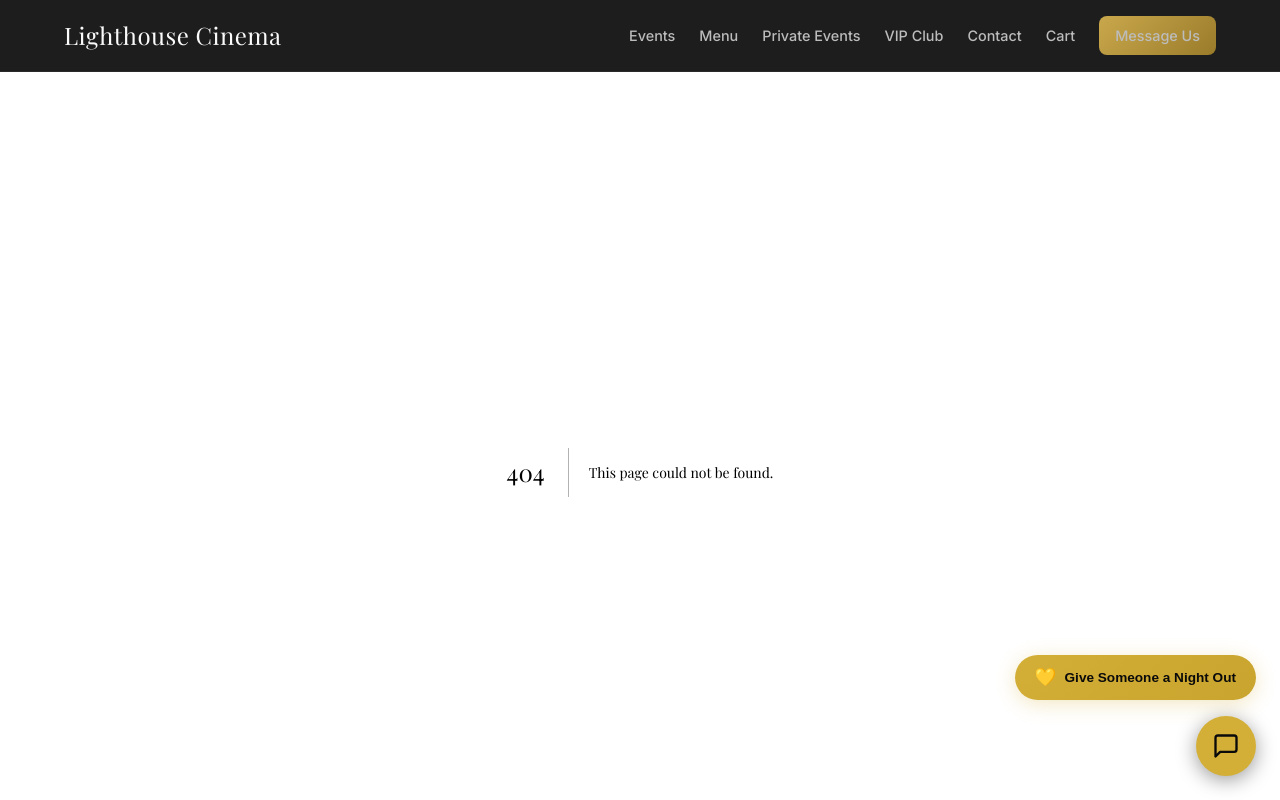
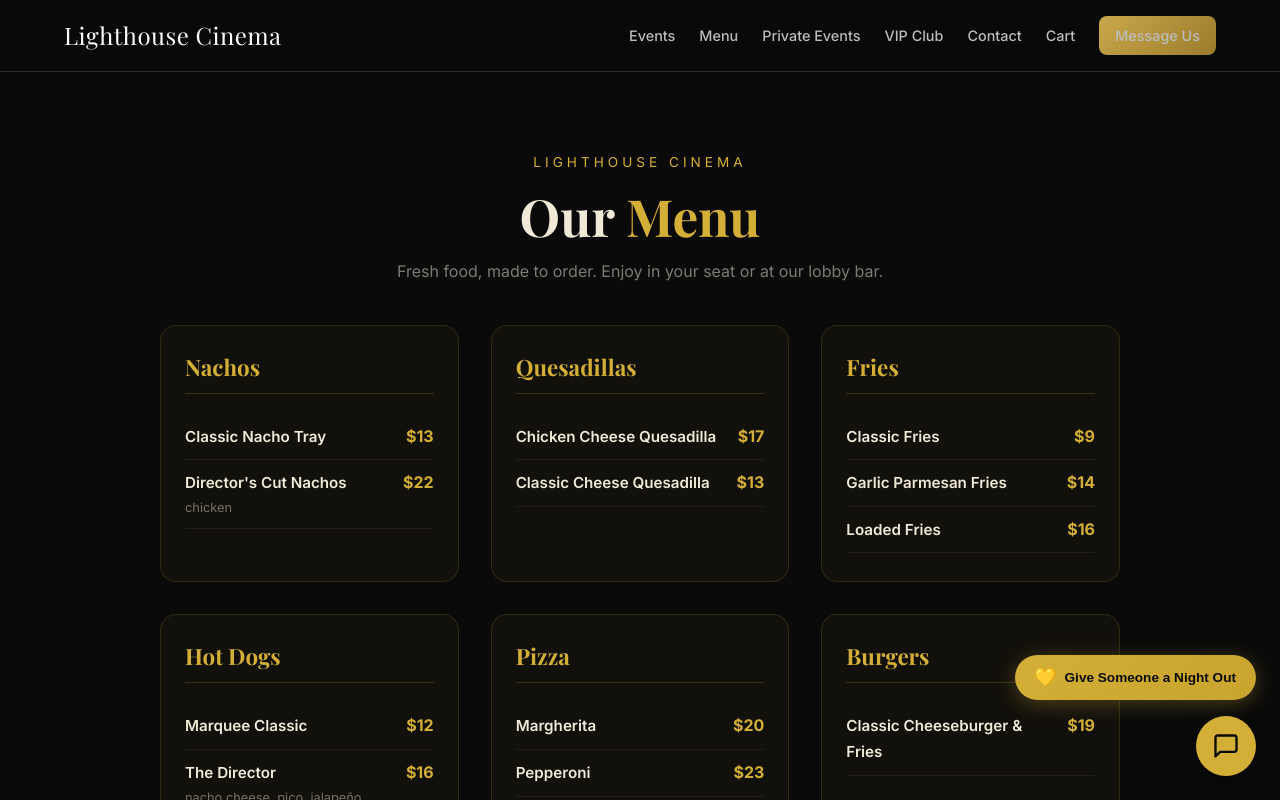
Before and after one commit to lighthousecinemapg-cyber/lighthouse-cinema, a Next.js app: page /menu in a window 1280 px wide. Before the commit this address had no page. Shown: the top 800 px of the page. Built offline with nearby package versions, Linux system fonts and the light colour scheme.

Commit message:
Add menu page with full food menu

```diff
--- /dev/null
+++ b/app/menu/page.js
@@ -0,0 +1,136 @@
+export const metadata = {
+  title: 'Menu | Lighthouse Cinema',
+  description: 'Food and drinks at Lighthouse Cinema, Pacific Grove.',
+};
+
+const gold = '#D4AF37';
+const cream = '#F0E9D7';
+
+const menuData = [
+  {
+    category: 'Nachos',
+    items: [
+      { name: 'Classic Nacho Tray', price: 13 },
+      { name: "Director's Cut Nachos", desc: 'chicken', price: 22 },
+    ],
+  },
+  {
+    category: 'Quesadillas',
+    items: [
+      { name: 'Chicken Cheese Quesadilla', price: 17 },
+      { name: 'Classic Cheese Quesadilla', price: 13 },
+    ],
+  },
+  {
+    category: 'Fries',
+    items: [
+      { name: 'Classic Fries', price: 9 },
+      { name: 'Garlic Parmesan Fries', price: 14 },
+      { name: 'Loaded Fries', price: 16 },
+    ],
+  },
+  {
+    category: 'Hot Dogs',
+    items: [
+      { name: 'Marquee Classic', price: 12 },
+      { name: 'The Director', desc: 'nacho cheese, pico, jalape\u00F1o', price: 16 },
+      { name: 'Red Carpet BBQ Bacon', price: 16 },
+      { name: 'The Blockbuster', desc: 'chili, nacho cheese', price: 16 },
+    ],
+  },
+  {
+    category: 'Pizza',
+    items: [
+      { name: 'Margherita', price: 20 },
+      { name: 'Pepperoni', price: 23 },
+      { name: 'Chicken Pesto Mozzarella', price: 23 },
+    ],
+  },
+  {
+    category: 'Burgers',
+    items: [
+      { name: 'Classic Cheeseburger & Fries', price: 19 },
+    ],
+  },
+  {
+    category: 'Wings',
+    items: [
+      { name: 'Buffalo Wings', price: 19 },
+      { name: 'Honey BBQ Wings', price: 19 },
+      { name: 'Mango Habanero Wings', price: 19 },
+    ],
+  },
+  {
+    category: 'Sides',
+    items: [
+      { name: 'Hummus & Pitta', price: 12 },
+    ],
+  },
+];
+
+export default function MenuPage() {
+  return (
+    <div style={{ minHeight: '100vh', background: '#0a0a0a', color: cream, fontFamily: "'Inter', sans-serif" }}>
+      {/* Hero */}
+      <section style={{ textAlign: 'center', padding: '80px 20px 40px' }}>
+        <p style={{ color: gold, letterSpacing: 4, fontSize: '0.85rem', marginBottom: 12, textTransform: 'uppercase' }}>
+          Lighthouse Cinema
+        </p>
+        <h1 style={{ fontFamily: "'Playfair Display', serif", fontSize: 'clamp(2rem, 5vw, 3.2rem)', fontWeight: 700, margin: 0 }}>
+          Our <span style={{ color: gold }}>Menu</span>
+        </h1>
+        <p style={{ color: 'rgba(240,233,215,0.5)', marginTop: 12, fontSize: '1rem' }}>
+          Fresh food, made to order. Enjoy in your seat or at our lobby bar.
+        </p>
+      </section>
+
+      {/* Menu Grid */}
+      <section style={{ maxWidth: 1000, margin: '0 auto', padding: '0 20px 80px' }}>
+        <div style={{ display: 'grid', gridTemplateColumns: 'repeat(auto-fill, minmax(280px, 1fr))', gap: 32 }}>
+          {menuData.map((section) => (
+            <div key={section.category} style={{
+              background: 'rgba(212,175,55,0.04)',
+              border: '1px solid rgba(212,175,55,0.15)',
+              borderRadius: 16,
+              padding: '28px 24px',
+            }}>
+              <h2 style={{
+                fontFamily: "'Playfair Display', serif",
+                fontSize: '1.4rem',
+                color: gold,
+                marginBottom: 20,
+                paddingBottom: 12,
+                borderBottom: '1px solid rgba(212,175,55,0.2)',
+              }}>
+                {section.category}
+              </h2>
+              <ul style={{ listStyle: 'none', padding: 0, margin: 0 }}>
+                {section.items.map((item) => (
+                  <li key={item.name} style={{
+                    display: 'flex',
+                    justifyContent: 'space-between',
+                    alignItems: 'flex-start',
+                    padding: '10px 0',
+                    borderBottom: '1px solid rgba(240,233,215,0.06)',
+                  }}>
+                    <div>
+                      <span style={{ fontWeight: 600, fontSize: '0.95rem' }}>{item.name}</span>
+                      {item.desc && (
+                        <span style={{ display: 'block', fontSize: '0.8rem', color: 'rgba(240,233,215,0.45)', marginTop: 2 }}>
+                          {item.desc}
+                        </span>
+                      )}
+                    </div>
+                    <span style={{ color: gold, fontWeight: 700, fontSize: '1rem', marginLeft: 16, whiteSpace: 'nowrap' }}>
+                      ${item.price}
+                    </span>
+                  </li>
+                ))}
+              </ul>
+            </div>
+          ))}
+        </div>
+      </section>
+    </div>
+  );
+}
```
